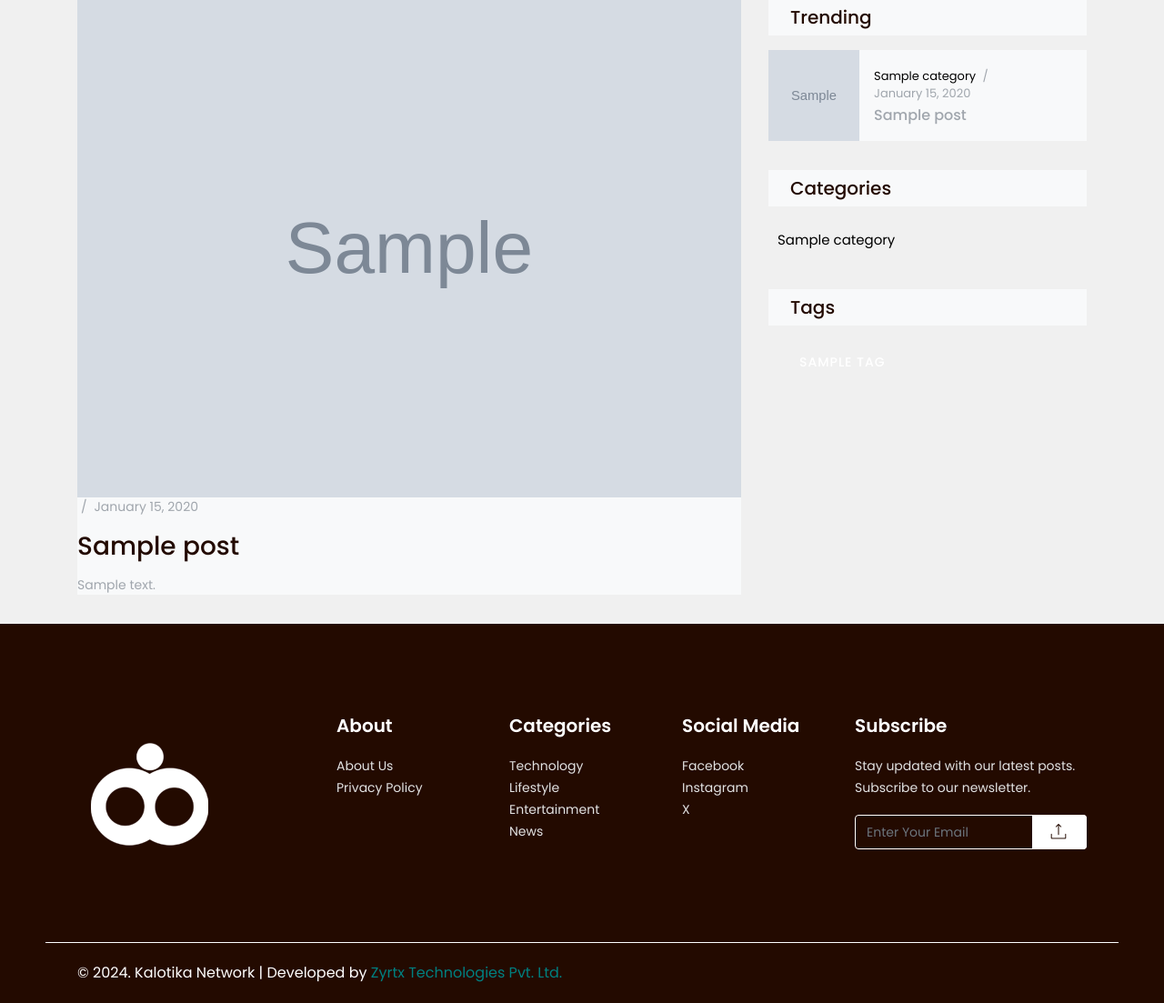
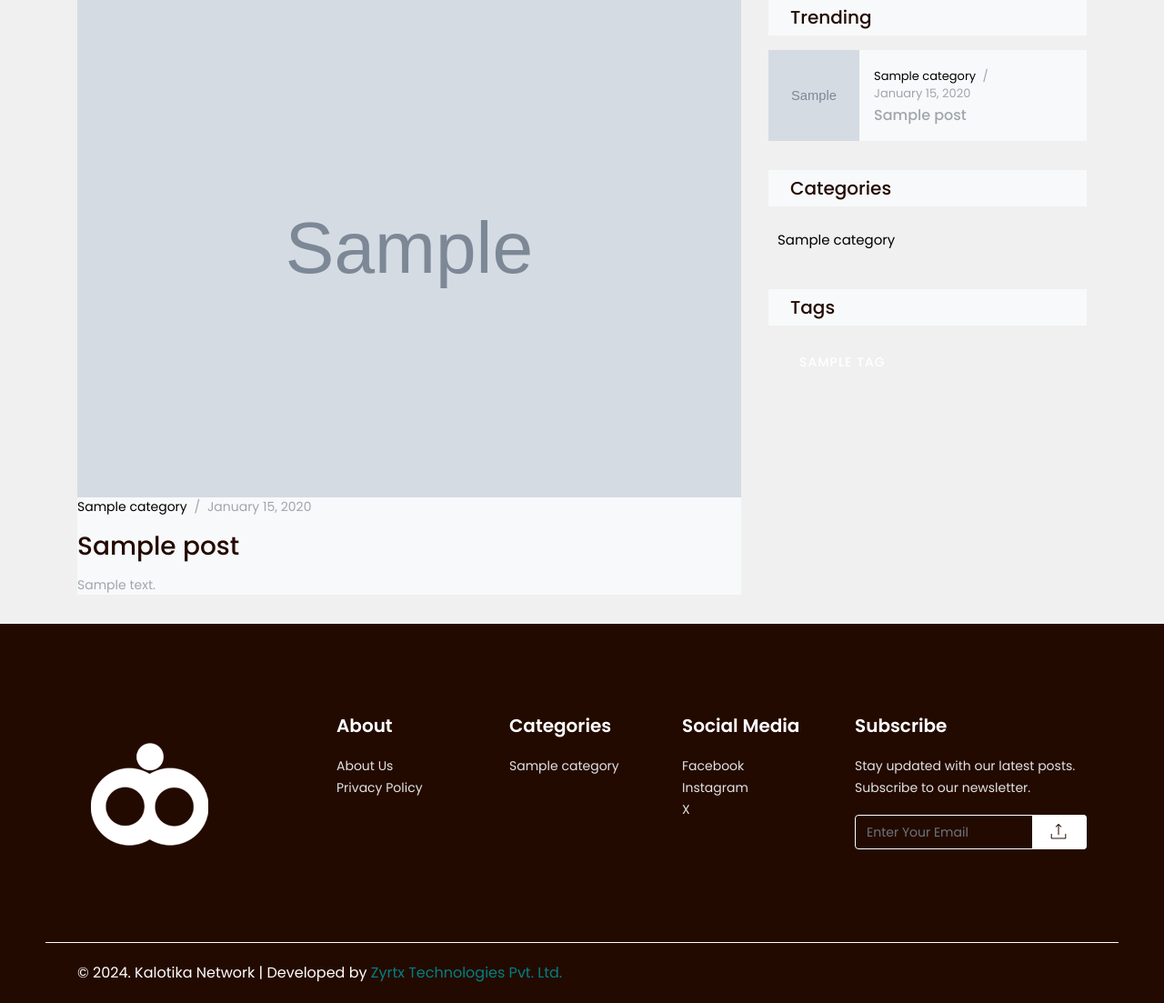
Before and after one commit to zyrtxtech/kalotika, a Django app: a page that uses templates/base.html in a window 1280 px wide. Shown: the part 97-1200 px from the top of the page at 91% size. Run offline with Django 5.2, Linux system fonts and the light colour scheme; tables that the repository leaves empty hold one stand-in row (values such as "Sample post"); grey boxes marked "Sample" are stand-in pictures; some libraries are stand-ins or nearby versions; some web fonts are replaced.

Commit message:
facebook

```diff
--- a/templates/base.html
+++ b/templates/base.html
@@ -26,6 +26,8 @@
     <!-- google verification -->
     <script async src="https://pagead2.googlesyndication.com/pagead/js/adsbygoogle.js?client=ca-pub-5817304792674510"
     crossorigin="anonymous"></script>
+
+    <script async defer crossorigin="anonymous" src="https://connect.facebook.net/en_US/sdk.js#xfbml=1&version=v20.0" nonce="L0flsUju"></script>
 
     {% block extra_head %}{% endblock %}
   </head>
@@ -118,10 +120,9 @@
                     <div class="widget">
                         <h3 class="block-title">Categories</h3>
                         <ul class="menu">
-                            <li><a href="#">Technology</a></li>
-                            <li><a href="#">Lifestyle</a></li>
-                            <li><a href="#">Entertainment</a></li>
-                            <li><a href="#">News</a></li>
+                            {% for category in categories %}
+                            <li><a href="{% url 'category_detail' category.slug %}">{{ category.name }}</a></li>
+                            {% endfor %}
                         </ul>
                     </div>
                 </div>
--- a/templates/blog/post_detail.html
+++ b/templates/blog/post_detail.html
@@ -12,7 +12,7 @@
                     {% endif %}
                     <div class="overlay position-relative bg-light">
                         <div class="mb-3">
-                            <a href="{{ trending.category.get_absolute_url }}">{{ trending.category.name }}</a>
+                            <a href="{{ trending.category.get_absolute_url }}">{{ object.category.name }}</a>
                             <span class="px-1">/</span>
                             <span>{{ object.published_at|date:"F j, Y" }}</span>
                         </div>
@@ -26,7 +26,9 @@
                 </div>
                 <!-- News Detail End -->
 
-                <div class="fb-comments" data-href="https://developers.facebook.com/docs/plugins/comments#configurator" data-width="" data-numposts="5"></div>
+                <div class="fb-like" data-href="http://127.0.0.1:8000/blog/dsfd/" data-width="" data-layout="" data-action="" data-size="" data-share="true"></div>
+
+                <div class="fb-comments" data-href="http://127.0.0.1:8000/blog/{{post.post_id}}" data-width="" data-numposts="5"></div>
 
             </div>
 
```
